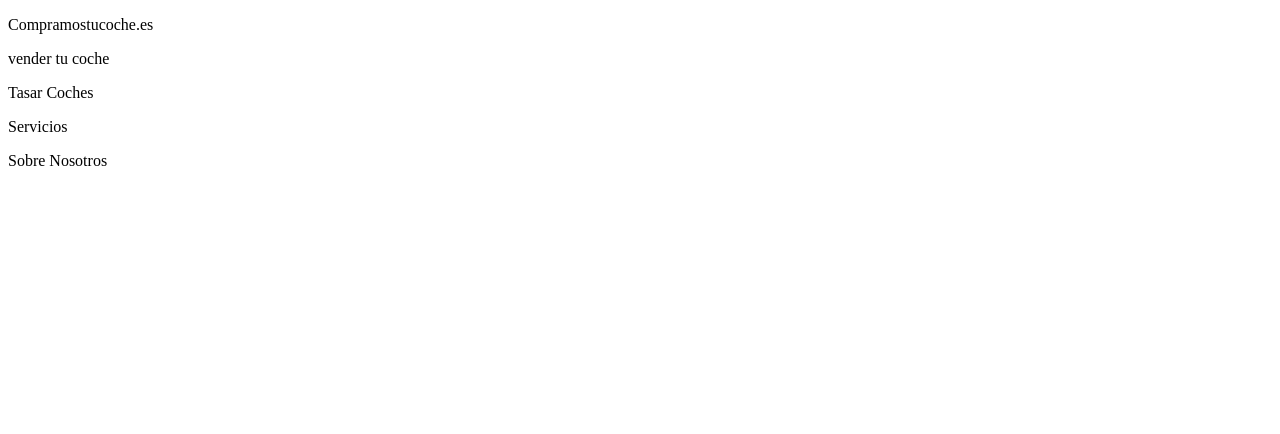
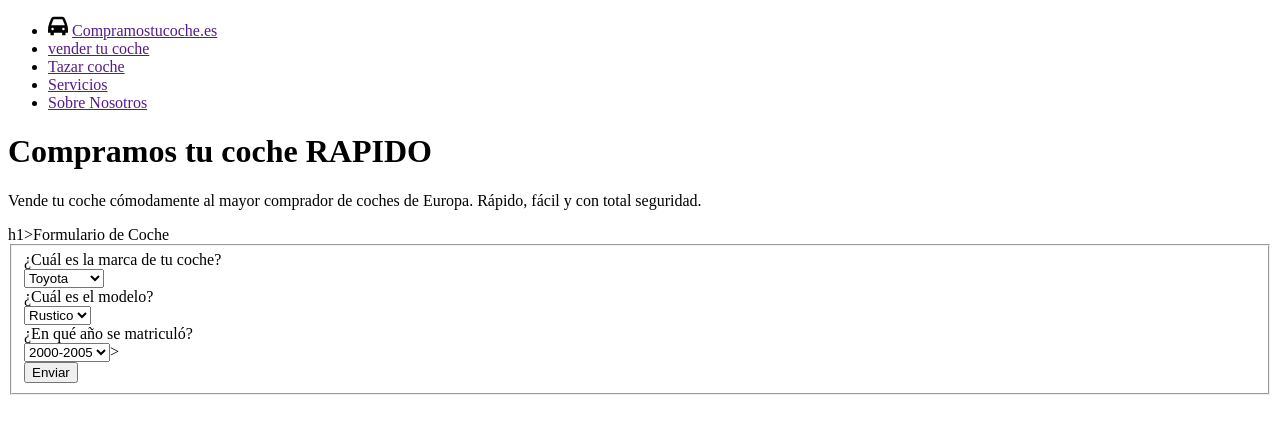
Before and after one commit to MoralesAngelo/challenge-w1-2, a website: page index.html in a window 1280 px wide. Drawn offline with Linux system fonts and the light colour scheme.

Commit message:
add form

```diff
--- a/index.html
+++ b/index.html
@@ -4,18 +4,73 @@
     <meta charset="UTF-8" />
     <meta name="viewport" content="width=device-width, initial-scale=1.0" />
     <meta name="description" content="Web Compramos tu coche" />
-    <link rel="shortcut icon" href="favicon.svg" type="image/x-icon" />
+    <link
+      rel="shortcut icon"
+      href="/assets/img/coche.svg"
+      type="image/x-icon"
+    />
     <title>Compramos Tu Coche</title>
   </head>
   <body>
     <header>
-      <div>
-        <p>Compramostucoche.es</p>
-        <p>vender tu coche</p>
-        <p>Tasar Coches</p>
-        <p>Servicios</p>
-        <p>Sobre Nosotros</p>
-      </div>
+      <nav>
+        <ul>
+          <li>
+            <img src="/assets/img/coche.svg" alt="logo web" width="20px" />
+            <a href="">Compramostucoche.es</a>
+          </li>
+          <li><a href="">vender tu coche</a></li>
+          <li><a href="">Tazar coche</a></li>
+          <li><a href="">Servicios</a></li>
+          <li><a href="">Sobre Nosotros</a></li>
+        </ul>
+      </nav>
     </header>
+    <main>
+        <h1>Compramos tu coche RAPIDO</h1>
+        <p>
+          Vende tu coche cómodamente al mayor comprador de coches de Europa.
+          Rápido, fácil y con total seguridad.
+        </p>
+        h1>Formulario de Coche</h1>
+
+    <form>
+      <fieldset>
+
+        <label for="marca">¿Cuál es la marca de tu coche?</label>
+        <div>
+          <select id="marca" name="marca">
+              <option value="toyota">Toyota</option>
+              <option value="ford">Ford</option>
+              <option value="chevrolet">Chevrolet</option>
+          </select>
+        </div>
+
+
+        <label for="modelo">¿Cuál es el modelo?</label>
+        <div>
+   <select id="modelo" name="modelo">
+      <option value="rustico">Rustico</option>
+      <option value="Clasico">Clasico</option>
+      <option value="Sedan">Sedan</option>
+  </select>
+</div>
+
+<label for="year">¿En qué año se matriculó?</label>
+<div>
+         <select id="year" name="year">
+            <option value="2000-2005">2000-2005</option>
+            <option value="2006-2015">2006-2015</option>
+            <option value="2016-2024">2016-2024</option>
+        </select>>
+</div>
+
+
+        <button type="submit">Enviar</button>
+
+
+      </fieldset>
+    </form>
+    </main>
   </body>
 </html>
```
Also changed, not shown: assets/img/coche.svg (added), assets/img/favicon.svg (renamed from favicon.svg).
